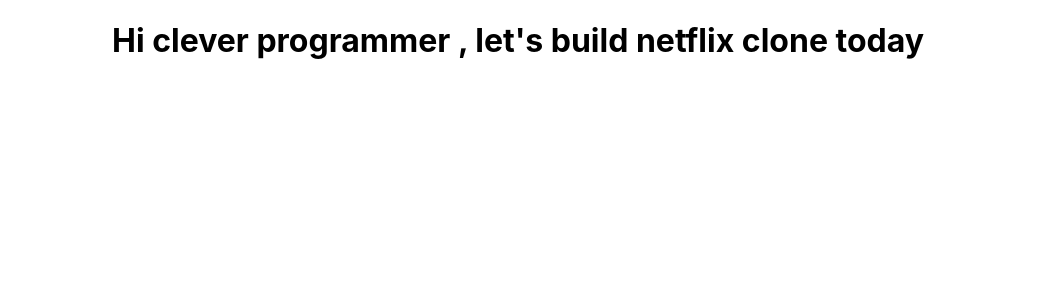
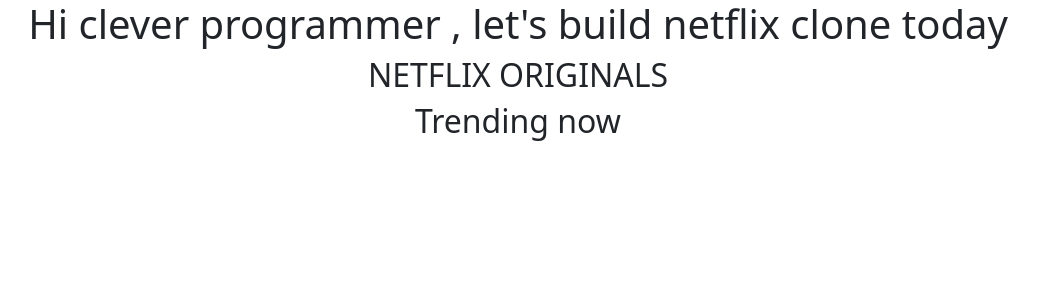
Before and after one commit to Pericles001/netflix-clone_v1, a React (Create React App) app: page / in a window 1280 px wide. Shown: the top 300 px of the page, without its empty margins (122-1161 px from the left). Built offline with nearby package versions, Linux system fonts and the light colour scheme.

Commit message:
Working on row container to display movies catalogs

```diff
--- a/src/App.js
+++ b/src/App.js
@@ -1,10 +1,14 @@
 import React from 'react';
+import 'bootstrap/dist/css/bootstrap.min.css';
+import Row from "./Row";
 import './App.css';
 
 function App() {
   return (
     <div className="App">
       <h1>Hi clever programmer , let's build netflix clone today</h1>
+        <Row title="NETFLIX ORIGINALS"/>
+        <Row title="Trending now"/>
     </div>
   );
 }
--- /dev/null
+++ b/src/Row.js
@@ -0,0 +1,12 @@
+import React from "react";
+
+function Row({ title }){
+    return (
+        <div>
+           <h2>{title}</h2>
+
+            { /* container -> posters */ }
+        </div>
+    )
+}
+export default Row;
```
